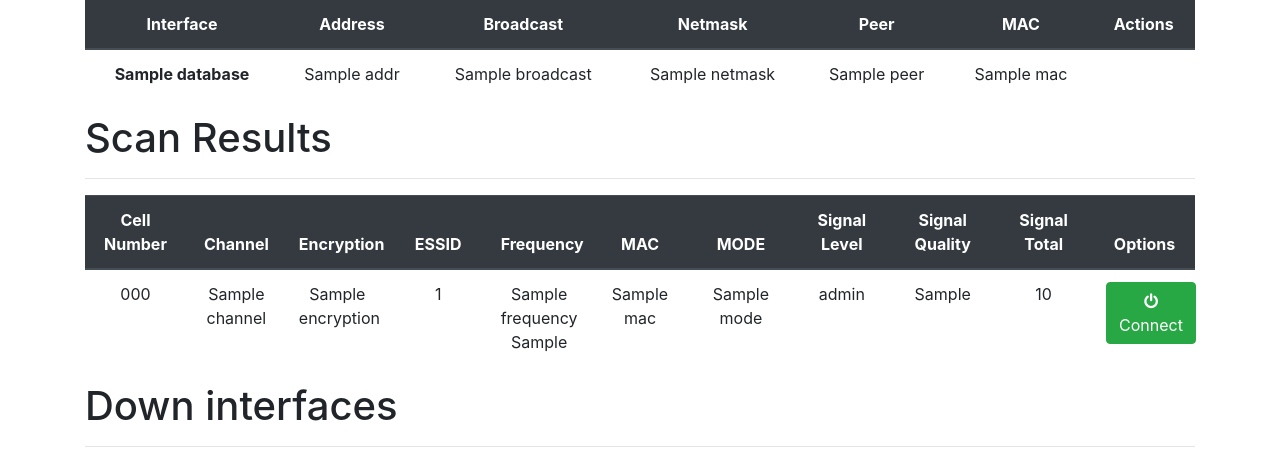
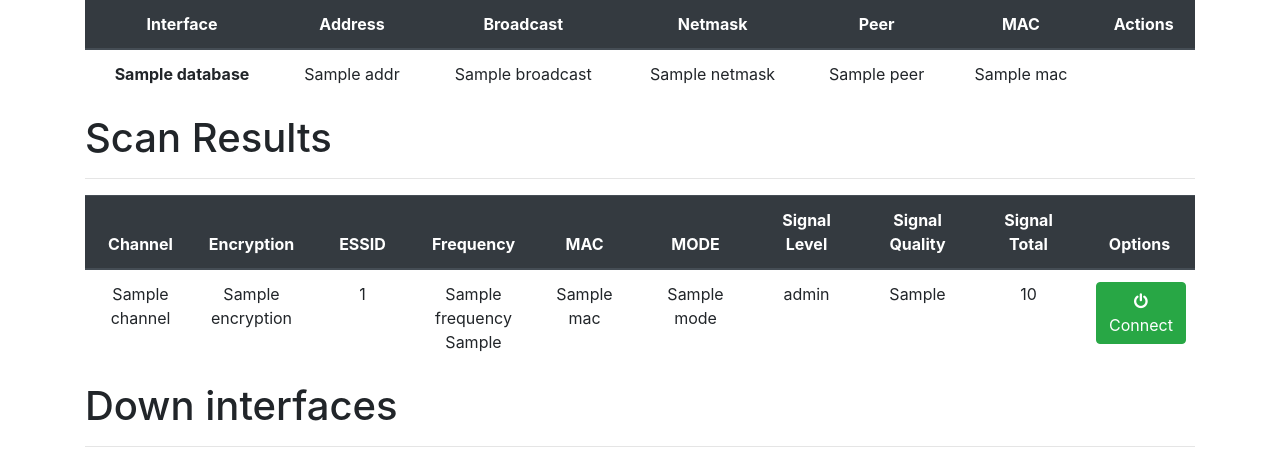
Before and after one commit to user-cube/AMazING, a Django app: template Frontend/app/templates/network/nodeInfo.html in a window 1280 px wide. Shown: the part 214-677 px from the top of the page. Run offline with Django 3.2, Linux system fonts and the light colour scheme; the template is opened without the code that fills it: most values are stand-ins (such as "Sample title", 1, 10 or a date in 2020); parts of the project's set-up code (start-up, migrations or seed data) failed here and were passed over; some libraries are stand-ins or nearby versions.

Commit message:
remove cell number

```diff
--- a/Frontend/app/templates/network/nodeInfo.html
+++ b/Frontend/app/templates/network/nodeInfo.html
@@ -87,7 +87,6 @@
         <table class="table table-responsive-lg table-hover" style="text-align: center; table-layout: fixed">
             <thead class="thead-dark">
                 <tr>
-                    <th>Cell Number</th>
                     <th>Channel</th>
                     <th>Encryption</th>
                     <th>ESSID</th>
@@ -103,7 +102,6 @@
             <tbody>
             {% for i in aps %}
                 <tr>
-                    <td>{{i.cellnumber}}</td>
                     <td>{{i.channel}}</td>
                     <td>{{i.encryption}}</td>
                     <td>{{i.essid}}</td>
```
